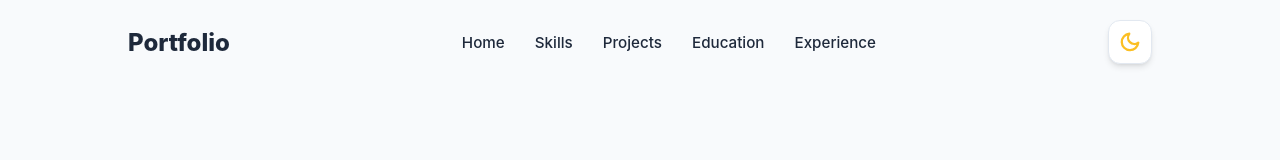
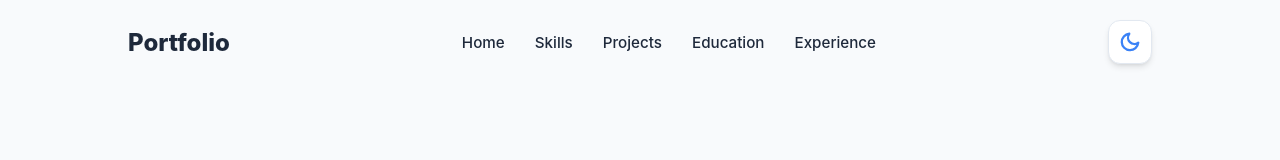
Before and after one commit to sameer021000/Portfolio, a React (Create React App) app in the folder frontend/: page / in a window 1280 px wide. Shown: the top 160 px of the page. Built offline with nearby package versions, Linux system fonts and the light colour scheme.

Commit message:
Changed the color of theme icon to match the portfolio theme

```diff
--- a/frontend/src/CSS/MainScreenCSS.css
+++ b/frontend/src/CSS/MainScreenCSS.css
@@ -234,11 +234,11 @@
 }
 
 .moon-icon {
-  color: #fbbf24;
+  color: #3b82f6;
 }
 
 .sun-icon {
-  color: #f59e0b;
+  color: #60a5fa;
 }
 
 @keyframes themeIconEntry {
```
